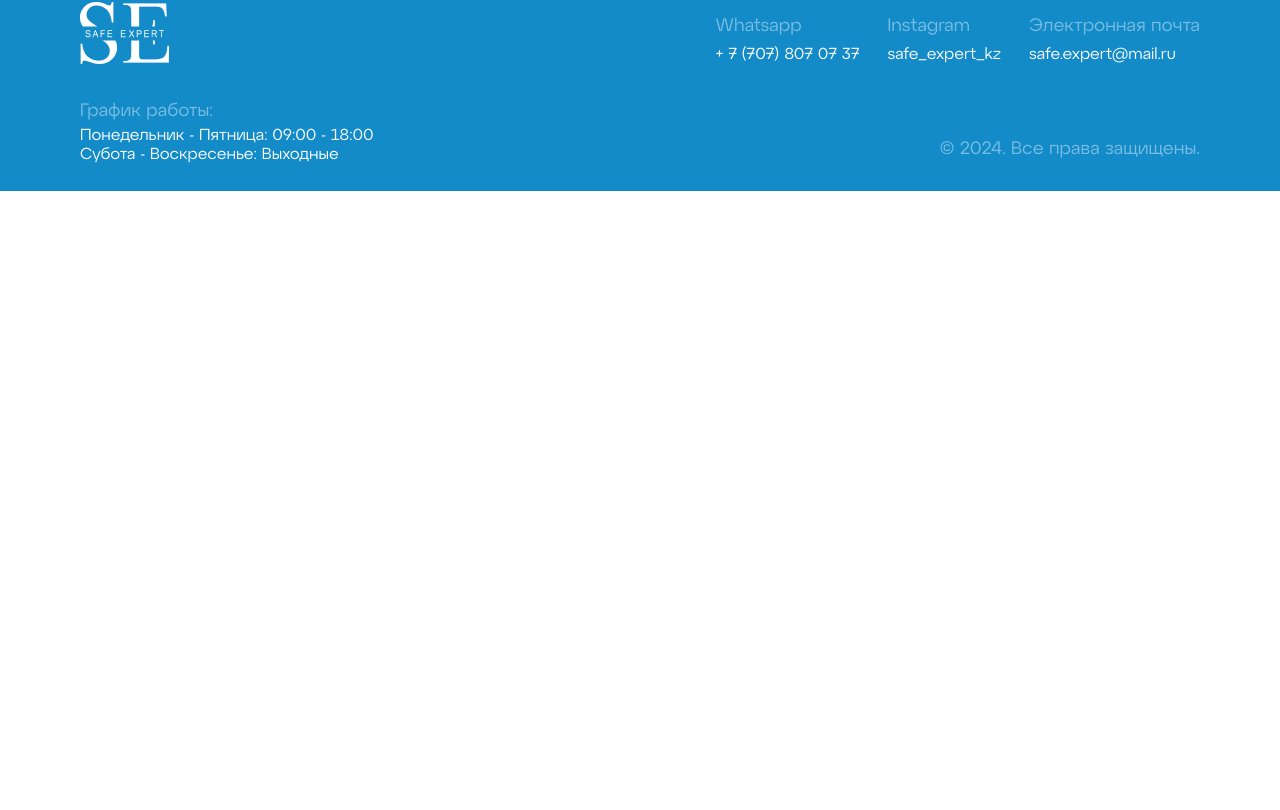
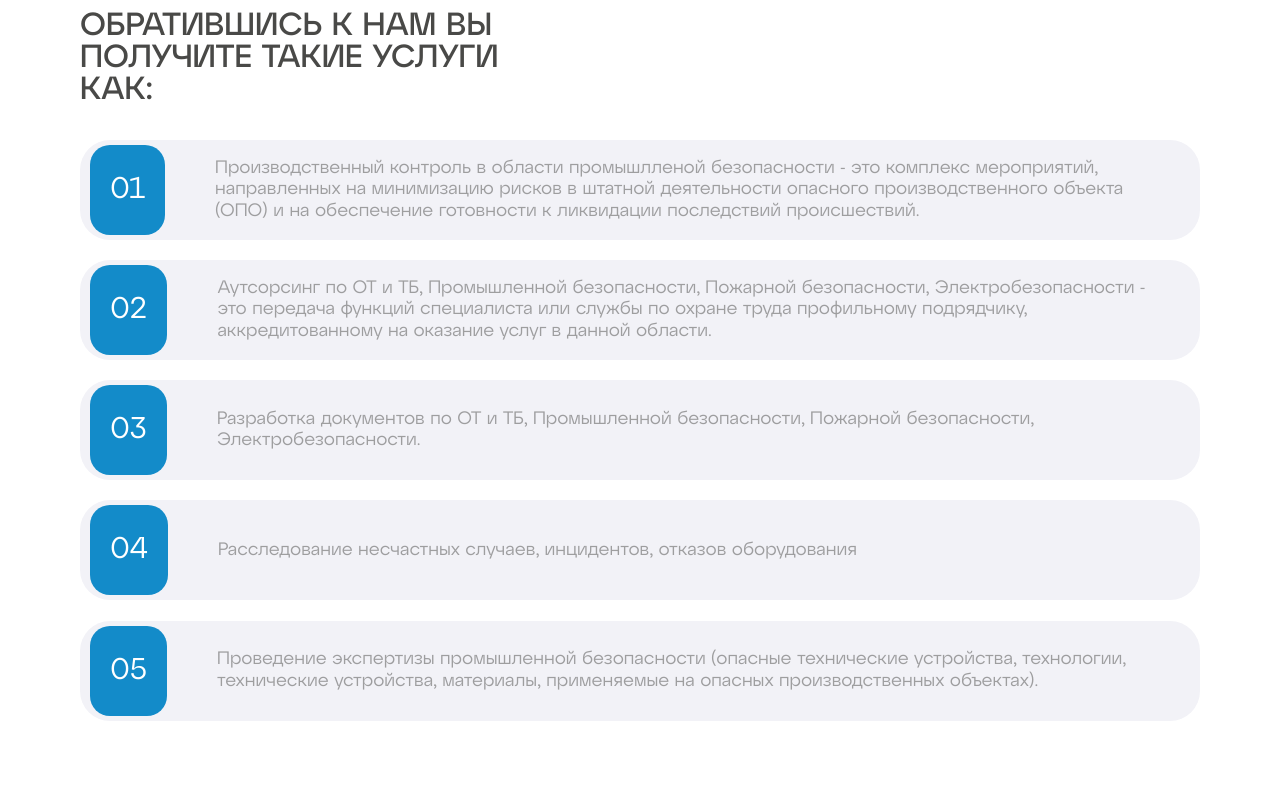
Before and after one commit to DonJuvn/safe-expert, a React (Create React App) app: page /about in a window 1280 px wide. Shown: the part 1410-2220 px from the top of the page. Before the commit the page ends 1601 px from the top, so only its background shows below. Built offline with nearby package versions, Linux system fonts and the light colour scheme.

Commit message:
about page

```diff
--- a/src/App.css
+++ b/src/App.css
@@ -357,7 +357,7 @@ html {
 }
 
 /* ABout */
-#about{
+#about {
    display: flex;
    flex-direction: column;
 }
@@ -379,9 +379,48 @@ html {
    display: flex;
    flex-direction: column;
 }
-#about .top img{
+#about .top img {
    width: 50%;
    height: 100%;
    object-fit: cover;
    border-radius: 30px;
 }
+#about .bottom {
+   padding: 5% 0;
+   margin-top: 3%;
+}
+#about #title {
+   width: 40%;
+}
+#about .ol {
+   display: flex;
+   flex-direction: column;
+}
+#about .ol .item {
+   display: flex;
+   flex-direction: row;
+   justify-content: space-between;
+   align-items: center;
+   background-color: #f2f2f7;
+   padding: 5px 10px;
+   border-radius: 30px;
+   margin-bottom: 1.8%;
+}
+#about .ol .item #order {
+   background-color: #138bc9;
+   padding: 30px 20px;
+   font-weight: 400;
+   font-size: 30px;
+   line-height: 100%;
+   color: #fff;
+   border-radius: 20px;
+   height: 100%;
+   margin: 0;
+}
+#about .ol .item #text {
+   margin: 0 20px 0 50px;
+   color: #49494780;
+   font-size: 18px;
+   text-align: left;
+   width: 100%;
+}
--- a/src/pages/About.jsx
+++ b/src/pages/About.jsx
@@ -31,7 +31,61 @@ export default function About({ bgImage }) {
                      </p>
                   </div>
 
-                  <img src={process.env.PUBLIC_URL + "img/gallery1.jpg"} alt="" />
+                  <img
+                     src={process.env.PUBLIC_URL + "img/gallery1.jpg"}
+                     alt=""
+                  />
+               </div>
+               <div className="bottom">
+                  <h1 id="title">
+                     Обратившись к нам Вы получите такие услуги как:
+                  </h1>
+                  <div className="ol">
+                     <div className="item">
+                        <h1 id="order">01</h1>
+                        <p id="text">
+                           Производственный контроль в области промышлленой
+                           безопасности - это комплекс мероприятий, направленных
+                           на минимизацию рисков в штатной деятельности опасного
+                           производственного объекта (ОПО) и на обеспечение
+                           готовности к ликвидации последствий происшествий.
+                        </p>
+                     </div>
+                     <div className="item">
+                        <h1 id="order">02</h1>
+                        <p id="text">
+                           Аутсорсинг по ОТ и ТБ, Промышленной безопасности,
+                           Пожарной безопасности, Электробезопасности - это
+                           передача функций специалиста или службы по охране
+                           труда профильному подрядчику, аккредитованному на
+                           оказание услуг в данной области.
+                        </p>
+                     </div>
+                     <div className="item">
+                        <h1 id="order">03</h1>
+                        <p id="text">
+                           Разработка документов по ОТ и ТБ, Промышленной
+                           безопасности, Пожарной безопасности,
+                           Электробезопасности.
+                        </p>
+                     </div>
+                     <div className="item">
+                        <h1 id="order">04</h1>
+                        <p id="text">
+                           Расследование несчастных случаев, инцидентов, отказов
+                           оборудования
+                        </p>
+                     </div>
+                     <div className="item">
+                        <h1 id="order">05</h1>
+                        <p id="text">
+                           Проведение экспертизы промышленной безопасности
+                           (опасные технические устройства, технологии,
+                           технические устройства, материалы, применяемые на
+                           опасных производственных объектах).
+                        </p>
+                     </div>
+                  </div>
                </div>
             </div>
          </div>
```
